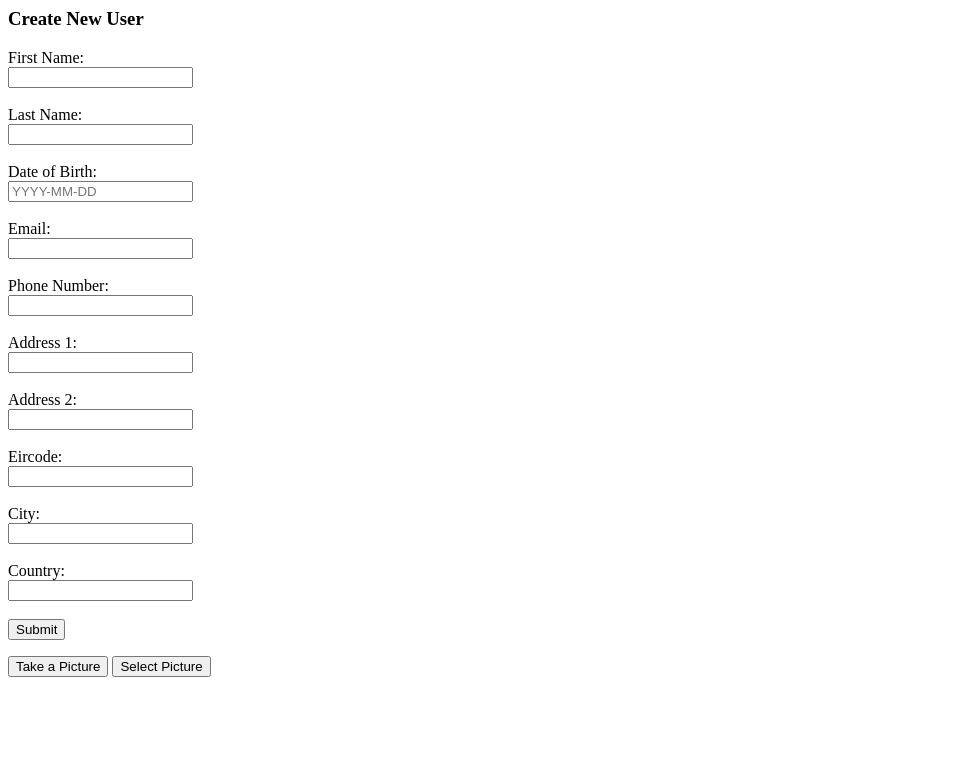
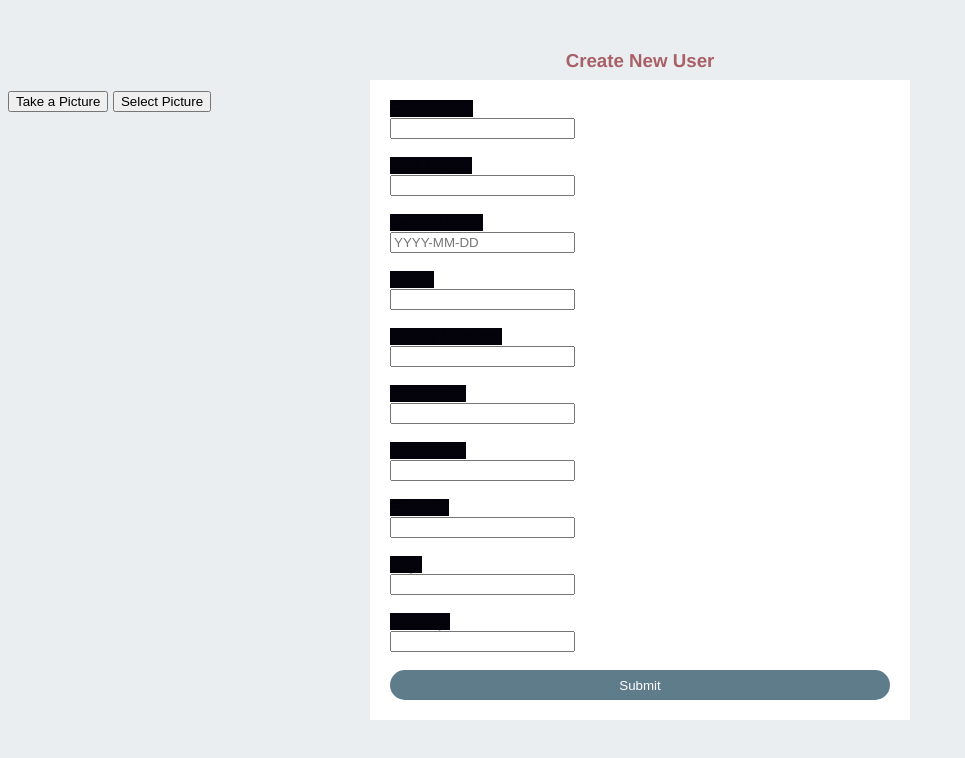
Before and after one commit to DieselCCT/MedicalAppointment, an Electron app: page newapp.html in a window 1280 px wide. Shown: the whole page, without its empty margins (0-965 px from the left). Drawn offline with Linux system fonts and the light colour scheme.

Commit message:
css
all the css paga done

```diff
--- /dev/null
+++ b/appointments.css
@@ -0,0 +1,43 @@
+form input[type=submit] {
+    width: 100%;
+    height: 30px;
+    cursor: pointer;
+    background-color: #5f7c8a;
+    color: white;
+    border: 0;
+    border-radius: 30px;
+    transition: 1s;
+}
+
+form input[type=submit]:hover {
+    background-color: #4a5f6a;
+}
+h3 {
+
+    text-align: center;
+    color: #0d0d0d;
+    font-family: 'Franklin Gothic Medium', 'Arial Narrow', Arial, sans-serif;
+
+}
+
+body {
+    background-color: #eaeef1;
+    font-family: sans-serif;
+    font-size: 1em;
+    color: #04020a;
+    justify-content: center;
+    word-spacing: normal;
+    margin-top: 50px;
+    margin-right: 5 px;
+}
+div [type=button]{
+    background-color: #4a5f6a;
+    width: 100%;
+    height: 30px;
+    cursor: pointer;
+    background-color: #5f7c8a;
+    color: white;
+    border: 0;
+    border-radius: 30px;
+    transition: 1s;
+}
--- /dev/null
+++ b/list.css
@@ -0,0 +1,36 @@
+h1{
+    text-align: center;
+    color: #010205;
+    font-family: 'Franklin Gothic Medium', 'Arial Narrow', Arial, sans-serif;
+}
+listDiv {
+    background-color: white;
+    max-width: 500px;
+    width: 70%;
+    padding: 20px;
+    position: absolute;
+    left: 50%;
+    top: 50%;
+    transform: translate(-50%, -50%);
+}
+list{
+    background-color: white;
+    max-width: 500px;
+    width: 70%;
+    padding: 20px;
+    position: absolute;
+    left: 50%;
+    top: 50%;
+    transform: translate(-50%, -50%);
+}
+
+body {
+    background-color: #eaeef1;
+    font-family: sans-serif;
+    font-size: 1em;
+    color: #04020a;
+    justify-content: center;
+    word-spacing: normal;
+    margin-top: 50px;
+    margin-right: 5 px;
+}
--- a/login.css
+++ /dev/null
@@ -1,96 +0,0 @@
-body {
-    margin: 0;
-    padding: 0;
-    background: black;
-    color: white;
-     font-family: 'Helvetica', 'Arial', 'Sans';
-    width: 20px;
-    height: 20px;
-    }
-    /* Elements with the ID "title" */
-    #title {
-        font-family: sans-serif;
-        color: #380B61;
-        margin-left: 10%;
-    }
-
-    /* Elements with the ID "subtitle" */
-    #subtitle {
-        font-family: sans-serif;
-        color: #380B61;
-        margin-left: 10%;
-        margin-top: 30px;
-    }
-
-    #check{
-        display: inline-block;
-    }
-
-
-    /* Elements of tag <body> */
-    body{
-        background-color: #F0F8FF;
-        font-family: sans-serif;
-        font-size: 1em;
-        color: #59429d;
-        margin-left: 36%;
-        margin-top: 2%;
-        justify-content: center;
-    }
-
-
-
-    /* Elements of class "field" */
-    .field {
-        margin-bottom: 1em;
-    }
-
-    /* Elements of class "field" of tag <label> */
-    .field label {
-        margin-bottom: 0.2em;
-        color: #59429d;
-        display: block;
-    }
-
-    body{
-        background-color: #5f7ca8;
-    }
-    form{
-        background-color: white;
-        max-width: 500px;
-        width: 70%;
-        padding: 20px;
-        position: absolute;
-        left: 50%;
-        top: 50%;
-        transform: translate(-50%,-50%);
-    }
-
-    form h3{
-
-       text-align: center;
-       color: #5f7ca8;
-       font-family: 'Franklin Gothic Medium', 'Arial Narrow', Arial, sans-serif;
-
-    }
-    form input[type=text],
-    form input[type=password]{
-        width: 100%;
-        height: 45px;
-        border: 1px solid #ccc;
-        padding-left: 10px;
-        margin: 10px 0 ;
-    }
-    form input[type=submit]{
-        width: 100%;
-        height: 30px;
-        cursor: pointer;
-        background-color: #5f7c8a;
-        color: white;
-        border:0;
-        border-radius: 30px;
-        transition: 1s;
-    }
-    form input[type=submit]:hover{
-        background-color: #4a5f6a;
-    }
--- /dev/null
+++ b/newapp.css
@@ -0,0 +1,48 @@
+form input[type=submit] {
+    width: 100%;
+    height: 30px;
+    cursor: pointer;
+    background-color: #5f7c8a;
+    color: white;
+    border: 0;
+    border-radius: 30px;
+    transition: 1s;
+}
+
+form input[type=submit]:hover {
+    background-color: #4a5f6a;
+}
+h3 {
+
+    text-align: center;
+    color: #a85f65;
+    font-family: 'Franklin Gothic Medium', 'Arial Narrow', Arial, sans-serif;
+
+}
+form {
+    background-color: white;
+    max-width: 500px;
+    width: 70%;
+    padding: 20px;
+    position: absolute;
+    left: 50%;
+    top: 50%;
+    transform: translate(-50%, -50%);
+}
+body {
+    background-color: #eaeef1;
+    font-family: sans-serif;
+    font-size: 1em;
+    color: #04020a;
+    justify-content: center;
+    word-spacing: normal;
+    margin-top: 50px;
+    margin-right: 5 px;
+}
+label{
+    background-color: #04020a;
+    margin-top: 50px;
+    margin-right: 5 px;
+
+    font-family: 'Franklin Gothic Medium', 'Arial Narrow', Arial, sans-serif;
+}
--- a/newapp.html
+++ b/newapp.html
@@ -1,4 +1,8 @@
 <html>
+    <head>
+
+        <link rel="stylesheet" type="text/css" href="newapp.css" media="screen">
+    </head>
 
 <body>
     <h3>Create New User</h3>
--- a/package.json
+++ b/package.json
@@ -11,7 +11,7 @@
  "dependencies": {
   "@electron/remote": "^2.0.8",
   "async": "^3.2.3",
-  "electron": "^18.2.0",
+  "electron": "^5.0.13",
   "electron-builder": "^5.0.3",
   "electron-packager": "^5.2.0",
   "electron-prebuilt": "^1.4.13",
```
Also changed, not shown: appointments.html (+3 -0 lines), list.html (+8 -1 lines), 2 other files.
